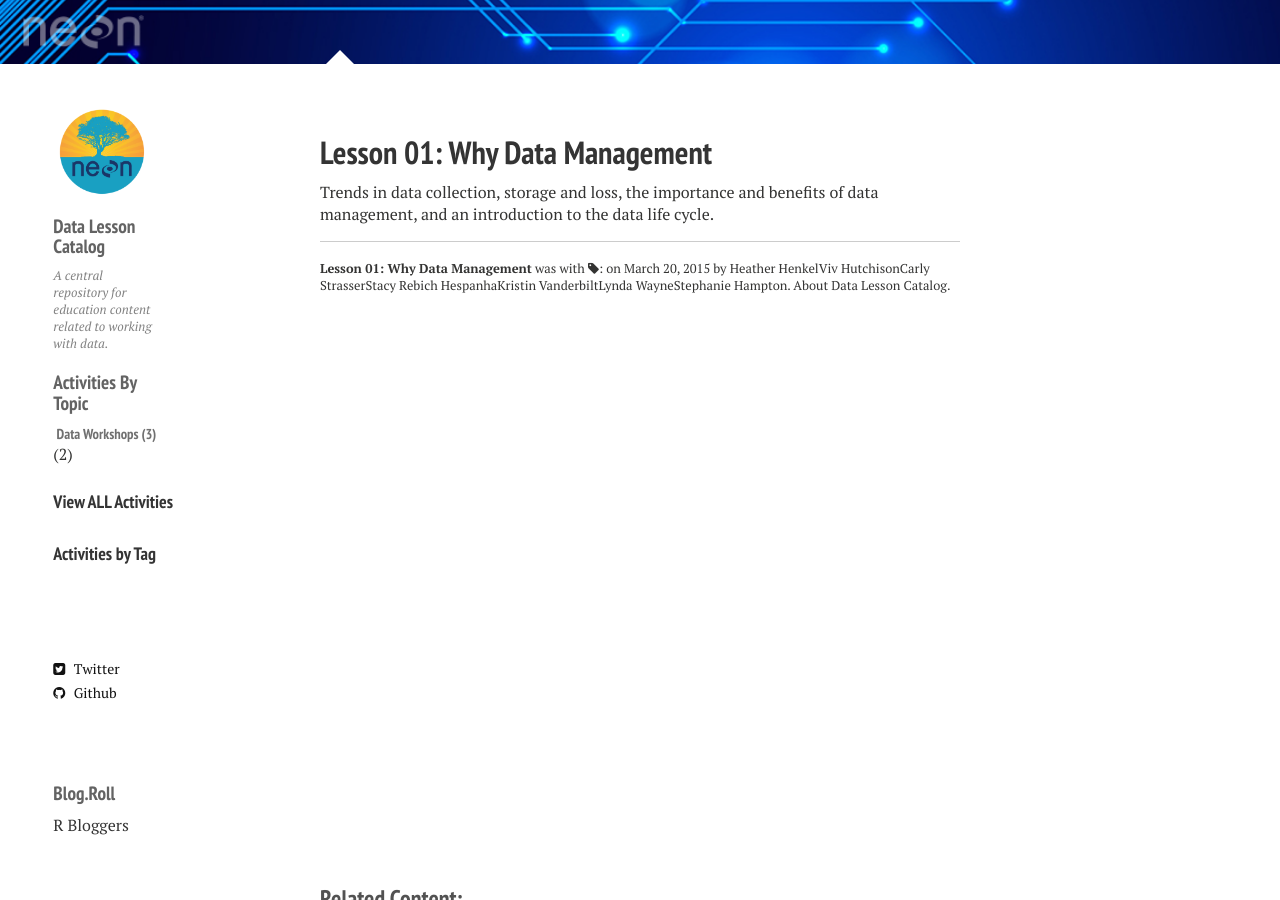
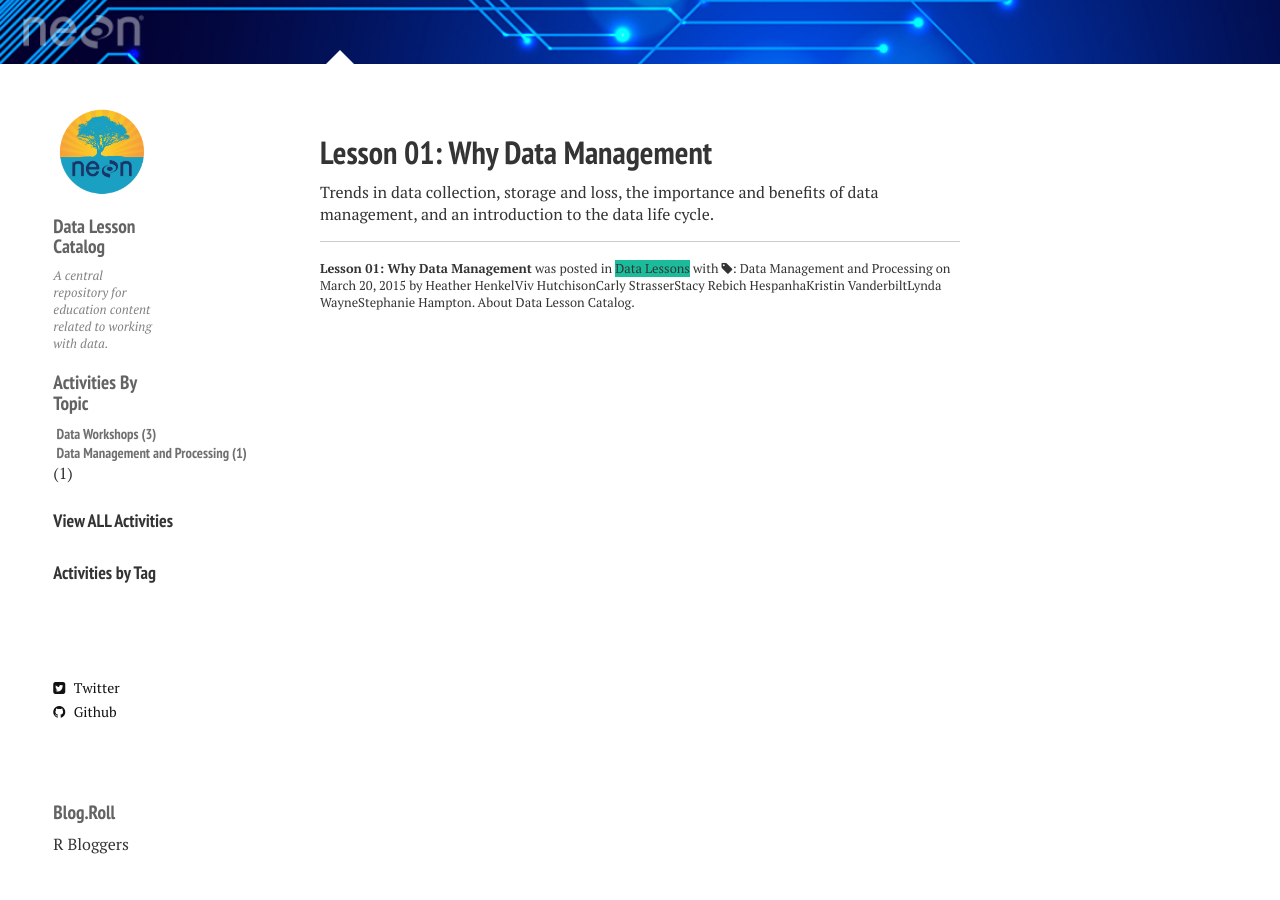
Before and after one commit to data-training/data-lesson-catalog, a Jekyll site: the page built from _posts/DataLessons/2015-09-10-DataOne2.md, in a window 1280 px wide and 900 px high, scrolled down 341 px. Built offline with Jekyll 4.4.1, drawn with Linux system fonts in a browser that asks for light colours; nearby versions of some CDN libraries; a script that is not in the unit is left out; comment, search, counter and statistics services are not loaded.

Commit message:
added data lesson cat

```diff
--- a/_data/categories.yml
+++ b/_data/categories.yml
@@ -1,5 +1,5 @@
-- slug: remote-sensing
-  name: Remote Sensing
+- slug: data-lessons
+  name: Data Lessons
   color: '#1abc9c'
 
 - slug: coding-and-informatics
--- a/_data/tags.yml
+++ b/_data/tags.yml
@@ -1,7 +1,7 @@
 - slug: lidar
   name: LiDAR
 
-- slug: Data-Management-Processing
+- slug: data-management-processing
   name: Data Management and Processing
 
 - slug: GIS-Spatial-Data
--- a/_posts/R/2015-03-20-Lesson2.md
+++ b/_posts/DataLessons/2015-09-10-DataOne2.md
@@ -5,8 +5,8 @@ authors: [Heather Henkel, Viv Hutchison, Carly Strasser, Stacy Rebich Hespanha,
 date:   2015-03-20 20:49:52
 dateCreated:
 lastModified:
-category: articles
-tag: R
+category: data-lessons
+tag: [data-management-processing]
 mainTag:
 description: "Trends in data collection, storage and loss, the importance and benefits of data management, and an introduction to the data life cycle."
 sourceURL: https://www.dataone.org/education-modules
```
Also changed, not shown: _posts/DataLessons/2015-04-30-lesson3.md (renamed from _posts/R/2015-04-30-lesson3.md), org/category/data-lessons.md (renamed from org/category/coding-and-informatics.md).
